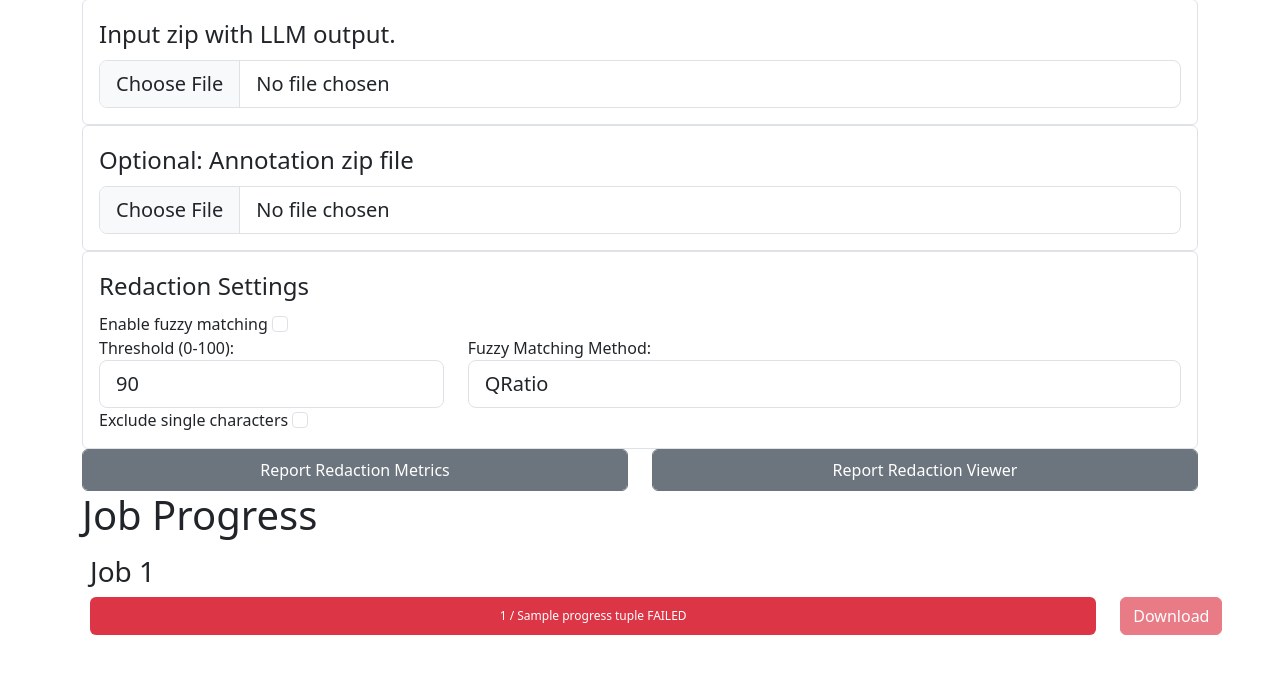
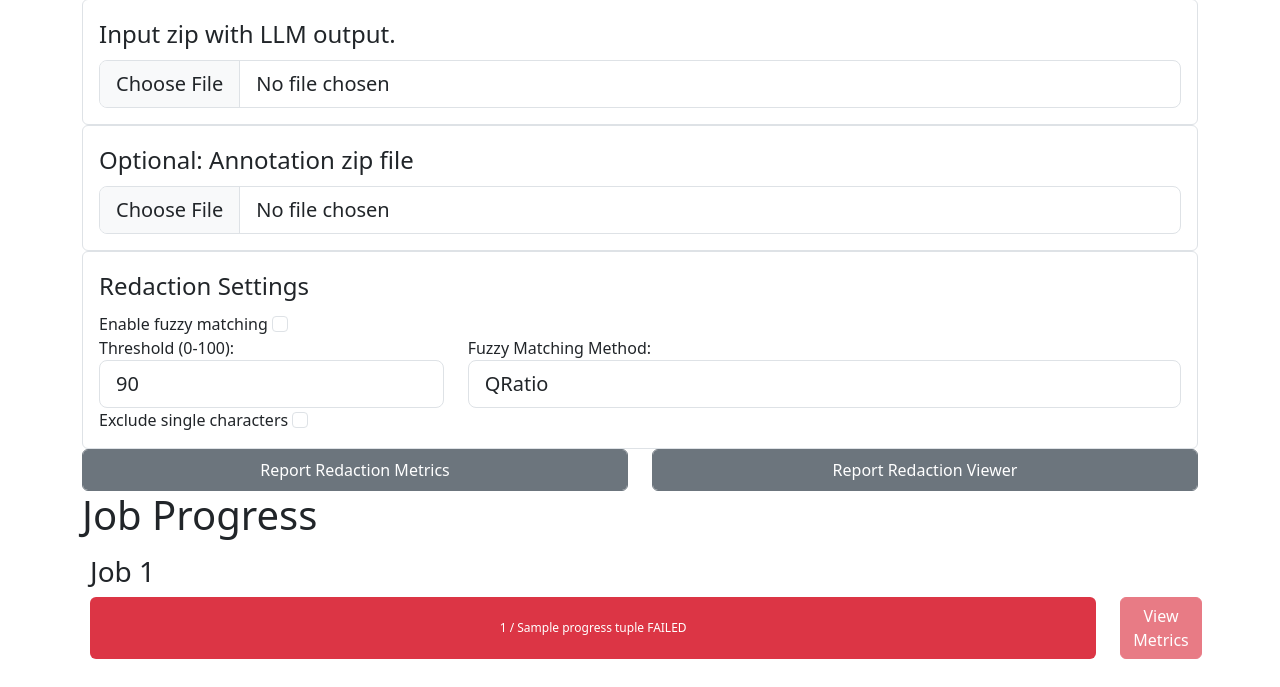
Before and after one commit to KatherLab/LLMAIx, a Flask app: template webapp/templates/report_redaction_form.html in a window 1280 px wide. Shown: the part 113-800 px from the top of the page. Run offline with Flask 3, Linux system fonts and the light colour scheme; the template is opened without the code that fills it: values that come from a table or form of the project are taken from there, most other values are stand-ins (such as "Sample title", 1, 10 or a date in 2020); some libraries are stand-ins or nearby versions.

Commit message:
Fix Report Metrics Progress bar &

```diff
--- a/webapp/llm_processing/forms.py
+++ b/webapp/llm_processing/forms.py
@@ -98,7 +98,8 @@ class LLMPipelineForm(FlaskForm):
             ("mixtral-8x7b-v0.1.Q5_K_M.gguf", "Mistral 8x7b"),
             ("Meta-Llama-3-8B-Instruct-Q5_K_M.gguf", "LLaMA 3 8B Instruct Q5_K_M"),
             ("Meta-Llama-3-70B-Q5_K_M.gguf", "LLaMA 3 70B Q5_K_M"),
-            ("Meta-Llama-3-70B-Q4_K_M.gguf", "LLaMA 3 70B Q4_K_M")
+            ("Meta-Llama-3-70B-Q4_K_M.gguf", "LLaMA 3 70B Q4_K_M"),
+            ("Phi-3-mini-128k-instruct.Q8_0.gguf", "Phi 3 mini 128k instruct")
         ]
         if model_path:
             self.model.validators = [FileExistsValidator(message='File does not exist.', path=model_path)]
--- a/webapp/report_redaction/routes.py
+++ b/webapp/report_redaction/routes.py
@@ -40,6 +40,9 @@ def failed_job(job_id):
 def complete_job(job_id):
     print("COMPLETE")
     global job_progress
+    # set the job progress tuple [2] to true
+    job_progress[job_id] = (job_progress[job_id][0], job_progress[job_id][1], True)
+
     socketio.emit('progress_complete', {'job_id': job_id})
 
 @socketio.on('connect')
--- a/webapp/templates/report_redaction_form.html
+++ b/webapp/templates/report_redaction_form.html
@@ -153,9 +153,9 @@
                 {% if progress_tuple[0] == progress_tuple[1] %}
                     <a id="download-{{ job_id }}" href="/reportredactionmetrics/{{ job_id }}" class="btn btn-success">View Metrics</a>
                 {% elif progress_tuple[2] %}
-                    <a id="download-{{ job_id }}" href="#" class="btn btn-success disabled" disabled>Download</a>
+                    <a id="download-{{ job_id }}" href="#" class="btn btn-success disabled" disabled>View Metrics</a>
                 {% else %}
-                    <a id="download-{{ job_id }}" href="#" class="btn btn-danger disabled" disabled>Download</a>
+                    <a id="download-{{ job_id }}" href="#" class="btn btn-danger disabled" disabled>View Metrics</a>
                 {% endif %}
             </div>
         </div>
```
